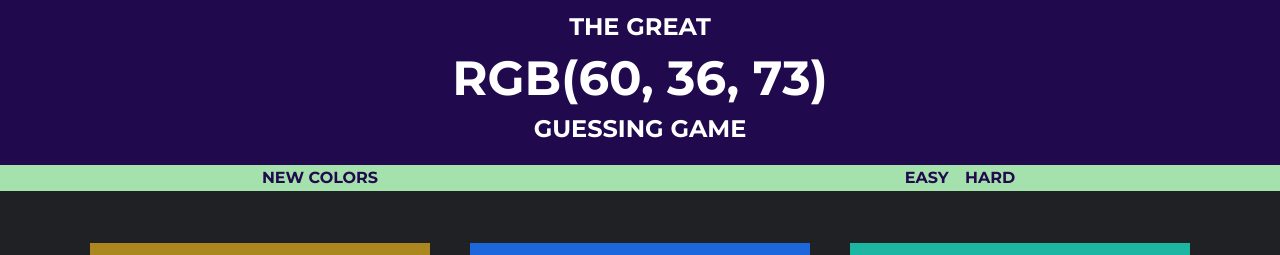
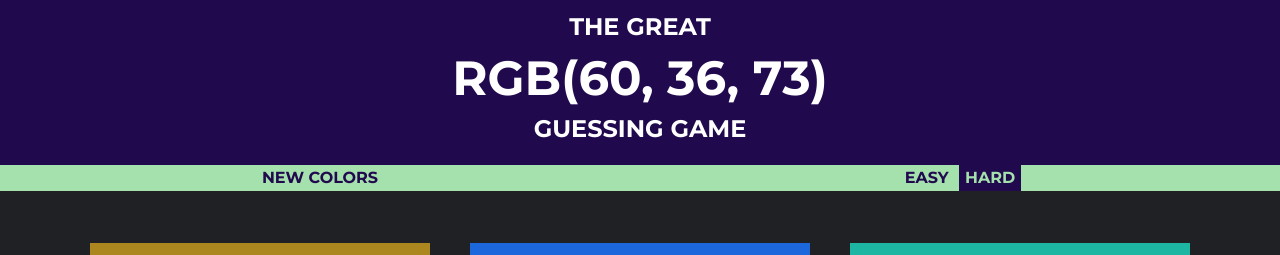
Before and after one commit to Aman-11381/Color-Game, a plain HTML site: page index.html in a window 1280 px wide. Shown: the top 255 px of the page. Drawn offline with nearby package versions, Linux system fonts and the light colour scheme.

Commit message:
add selected button class

```diff
--- a/styles.css
+++ b/styles.css
@@ -35,6 +35,11 @@ h4 {
   font-weight: bold;
 }
 
+.selected-button {
+  background-color: #21094e;
+  color: #a5e1ad;
+}
+
 .menu-button:hover {
   background-color: #21094e;
   color: #a5e1ad;
```
